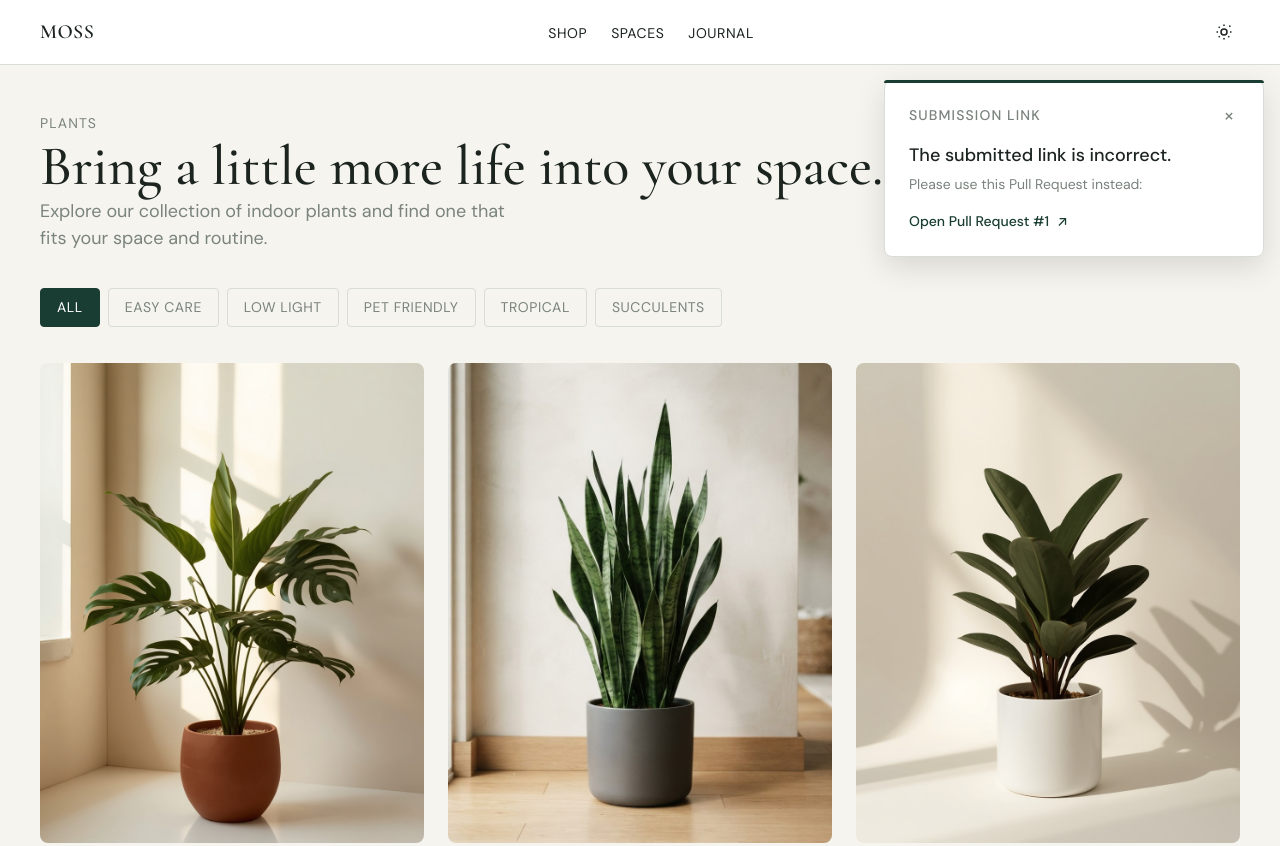
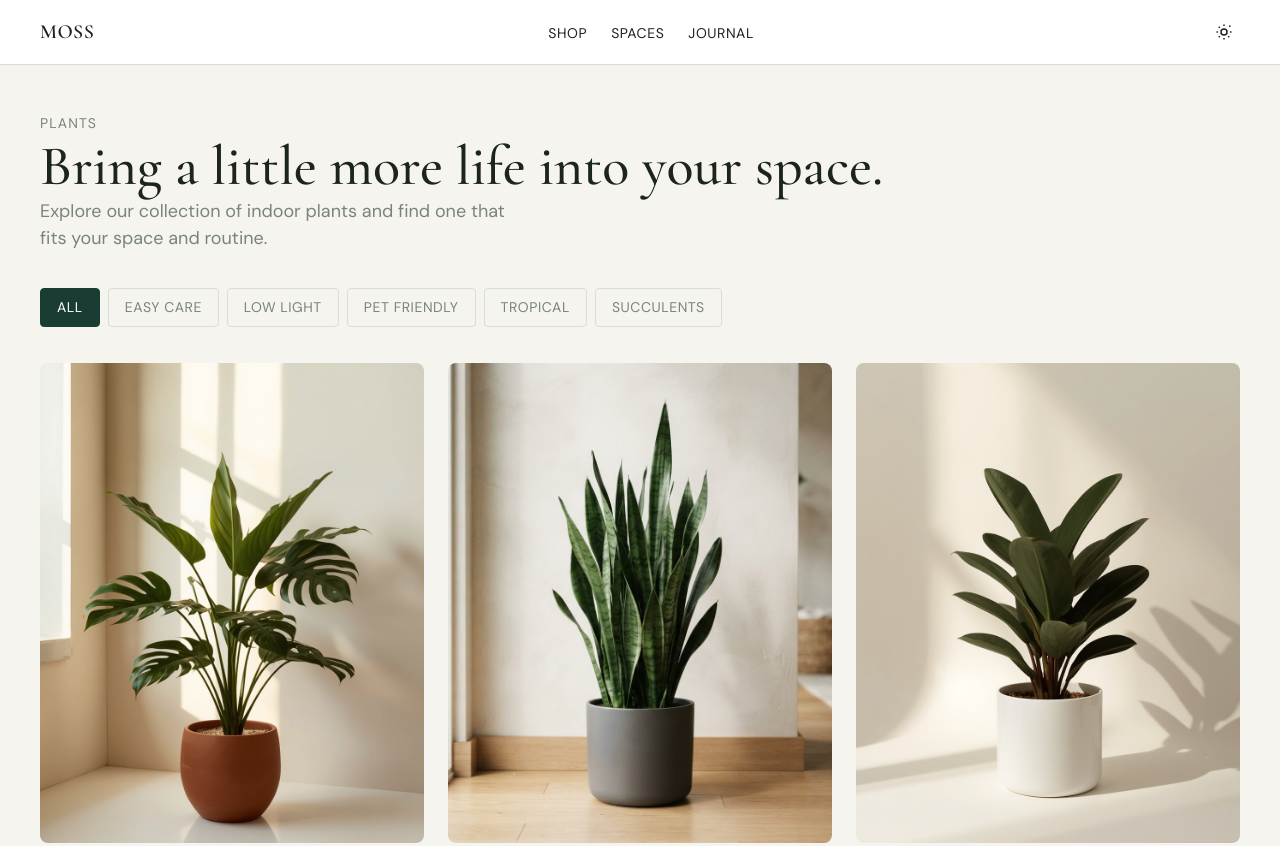
Before and after one commit to Khabib1802/rsschool-landing-page, a website built with Vite: page catalog.html in a window 1280 px wide. Shown: the top 846 px of the page. Built offline with nearby package versions, Linux system fonts and the light colour scheme.

Commit message:
refactor: remove submission notice feature and assets

```diff
--- a/src/js/main.js
+++ b/src/js/main.js
@@ -2,7 +2,6 @@ import "../styles/main.scss";
 
 import { initTheme } from "./modules/theme.js";
 import { initBurgerMenu } from "./modules/burger.js";
-import { initSubmissionNotice } from "./modules/submission-notice.js";
 import { loadPlants } from "./modules/api.js";
 import { initCatalog } from "./modules/catalog.js";
 import { initModal } from "./modules/modal.js";
@@ -10,7 +9,6 @@ import { initSlider } from "./modules/slider.js";
 
 initTheme();
 initBurgerMenu();
-initSubmissionNotice();
 
 const init = async () => {
   const plants = await loadPlants();
--- a/src/js/modules/submission-notice.js
+++ /dev/null
@@ -1,92 +0,0 @@
-const STORAGE_KEY = "moss-submission-notice-closed";
-
-const PULL_REQUEST_URL =
-  "https://github.com/Khabib1802/rsschool-landing-page/pull/1";
-
-const createSubmissionNotice = () => {
-  const notice = document.createElement("aside");
-
-  notice.className = "submission-notice";
-  notice.setAttribute("aria-label", "Submission link information");
-
-  notice.innerHTML = `
-    <div class="submission-notice__panel">
-      <div class="submission-notice__header">
-        <p class="submission-notice__eyebrow">SUBMISSION LINK</p>
-
-        <button
-          class="submission-notice__close"
-          type="button"
-          aria-label="Close notification"
-        >
-          <span aria-hidden="true">×</span>
-        </button>
-      </div>
-
-      <p class="submission-notice__title">
-        The submitted link is incorrect.
-      </p>
-
-      <p class="submission-notice__text">
-        Please use this Pull Request instead:
-      </p>
-
-      <a
-        class="submission-notice__link"
-        href="${PULL_REQUEST_URL}"
-        target="_blank"
-        rel="noopener noreferrer"
-      >
-        Open Pull Request #1
-        <span aria-hidden="true">↗</span>
-      </a>
-    </div>
-
-    <button
-      class="submission-notice__tab"
-      type="button"
-      aria-label="Open submission link notification"
-      aria-expanded="false"
-    >
-      <span class="submission-notice__tab-label">PR #1</span>
-    </button>
-  `;
-
-  document.body.append(notice);
-
-  const closeButton = notice.querySelector(".submission-notice__close");
-  const tab = notice.querySelector(".submission-notice__tab");
-
-  const close = () => {
-    notice.classList.add("submission-notice--closed");
-    tab.setAttribute("aria-expanded", "false");
-
-    localStorage.setItem(STORAGE_KEY, "true");
-  };
-
-  const open = () => {
-    notice.classList.remove("submission-notice--closed");
-    tab.setAttribute("aria-expanded", "true");
-  };
-
-  closeButton.addEventListener("click", close);
-  tab.addEventListener("click", open);
-
-  if (localStorage.getItem(STORAGE_KEY) === "true") {
-    notice.classList.add("submission-notice--closed");
-  }
-
-  return {
-    notice,
-    close,
-    open,
-  };
-};
-
-export const initSubmissionNotice = () => {
-  if (document.querySelector(".submission-notice")) {
-    return;
-  }
-
-  createSubmissionNotice();
-};
--- a/src/styles/components/_submission-notice.scss
+++ /dev/null
@@ -1,213 +0,0 @@
-.submission-notice {
-  position: fixed;
-  z-index: 1000;
-  top: 80px;
-  right: var(--space-16);
-
-  width: min(380px, calc(100vw - 32px));
-
-  color: var(--color-text);
-  font-size: var(--font-size-small);
-
-  opacity: 0;
-  transform: translateX(24px);
-
-  animation: submission-notice-enter 0.45s ease 0.4s forwards;
-
-  &__panel {
-    position: relative;
-
-    padding: var(--space-24);
-
-    background-color: var(--color-surface);
-    border: var(--border-subtle);
-    border-radius: var(--radius-md);
-
-    box-shadow: var(--shadow-overlay);
-
-    &::before {
-      position: absolute;
-      top: -1px;
-      right: -1px;
-      left: -1px;
-
-      height: 3px;
-
-      content: "";
-
-      background-color: var(--color-primary);
-      border-radius: var(--radius-md) var(--radius-md) 0 0;
-    }
-  }
-
-  &__header {
-    display: flex;
-    align-items: flex-start;
-    justify-content: space-between;
-    gap: var(--space-16);
-
-    margin-bottom: var(--space-16);
-  }
-
-  &__eyebrow {
-    color: var(--color-text-muted);
-    font-size: var(--font-size-small);
-    font-weight: 500;
-    letter-spacing: 0.08em;
-    text-transform: uppercase;
-  }
-
-  &__close {
-    display: grid;
-    flex-shrink: 0;
-
-    width: 28px;
-    height: 28px;
-
-    margin-top: -4px;
-    margin-right: -4px;
-
-    place-items: center;
-
-    color: var(--color-text-muted);
-    border-radius: var(--radius-sm);
-
-    font-size: 1.25rem;
-    line-height: 1;
-
-    transition:
-      color var(--transition-fast),
-      background-color var(--transition-fast);
-
-    &:hover {
-      color: var(--color-text);
-      background-color: var(--color-bg);
-    }
-  }
-
-  &__title {
-    margin-bottom: var(--space-8);
-
-    color: var(--color-text);
-    font-size: var(--font-size-body);
-    font-weight: 500;
-    line-height: var(--line-height-tight);
-  }
-
-  &__text {
-    margin-bottom: var(--space-16);
-
-    color: var(--color-text-muted);
-    line-height: var(--line-height-normal);
-  }
-
-  &__link {
-    display: inline-flex;
-    align-items: center;
-    gap: var(--space-8);
-
-    color: var(--color-primary);
-    font-weight: 500;
-
-    transition: opacity var(--transition-fast);
-
-    &:hover {
-      opacity: 0.7;
-    }
-  }
-
-  &__tab {
-    display: none;
-  }
-
-  &--closed {
-    top: 96px;
-    right: 0;
-
-    width: 48px;
-
-    opacity: 1;
-    transform: none;
-    animation: none;
-
-    .submission-notice__panel {
-      display: none;
-    }
-
-    .submission-notice__tab {
-      display: grid;
-
-      width: 48px;
-      height: 72px;
-
-      place-items: center;
-
-      color: var(--color-primary);
-      background-color: var(--color-surface);
-      border: var(--border-subtle);
-      border-right: 0;
-      border-radius: var(--radius-md) 0 0 var(--radius-md);
-
-      box-shadow: var(--shadow-overlay);
-
-      cursor: pointer;
-
-      transition: background-color var(--transition-fast);
-
-      &:hover {
-        background-color: var(--color-bg);
-      }
-    }
-
-    .submission-notice__tab-label {
-      writing-mode: vertical-rl;
-
-      font-size: 0.6875rem;
-      font-weight: 500;
-      letter-spacing: 0.08em;
-    }
-  }
-
-  @media (max-width: 767px) {
-    top: 72px;
-    right: var(--space-12);
-
-    width: min(380px, calc(100vw - 24px));
-
-    &__panel {
-      padding: var(--space-20, 20px);
-    }
-
-    &--closed {
-      top: 96px;
-      right: 0;
-
-      width: 44px;
-
-      .submission-notice__tab {
-        width: 44px;
-        height: 64px;
-      }
-    }
-  }
-}
-
-@keyframes submission-notice-enter {
-  from {
-    opacity: 0;
-    transform: translateX(24px);
-  }
-
-  to {
-    opacity: 1;
-    transform: translateX(0);
-  }
-}
-
-@media (prefers-reduced-motion: reduce) {
-  .submission-notice {
-    animation: none;
-    opacity: 1;
-    transform: none;
-  }
-}
--- a/src/styles/main.scss
+++ b/src/styles/main.scss
@@ -25,8 +25,6 @@
 @use "components/overlay";
 @use "components/plant-modal";
 
-@use "./components/submission-notice";
-
 @use "sections/hero";
 @use "sections/featured-plants";
 @use "sections/shop-by-space";
```
